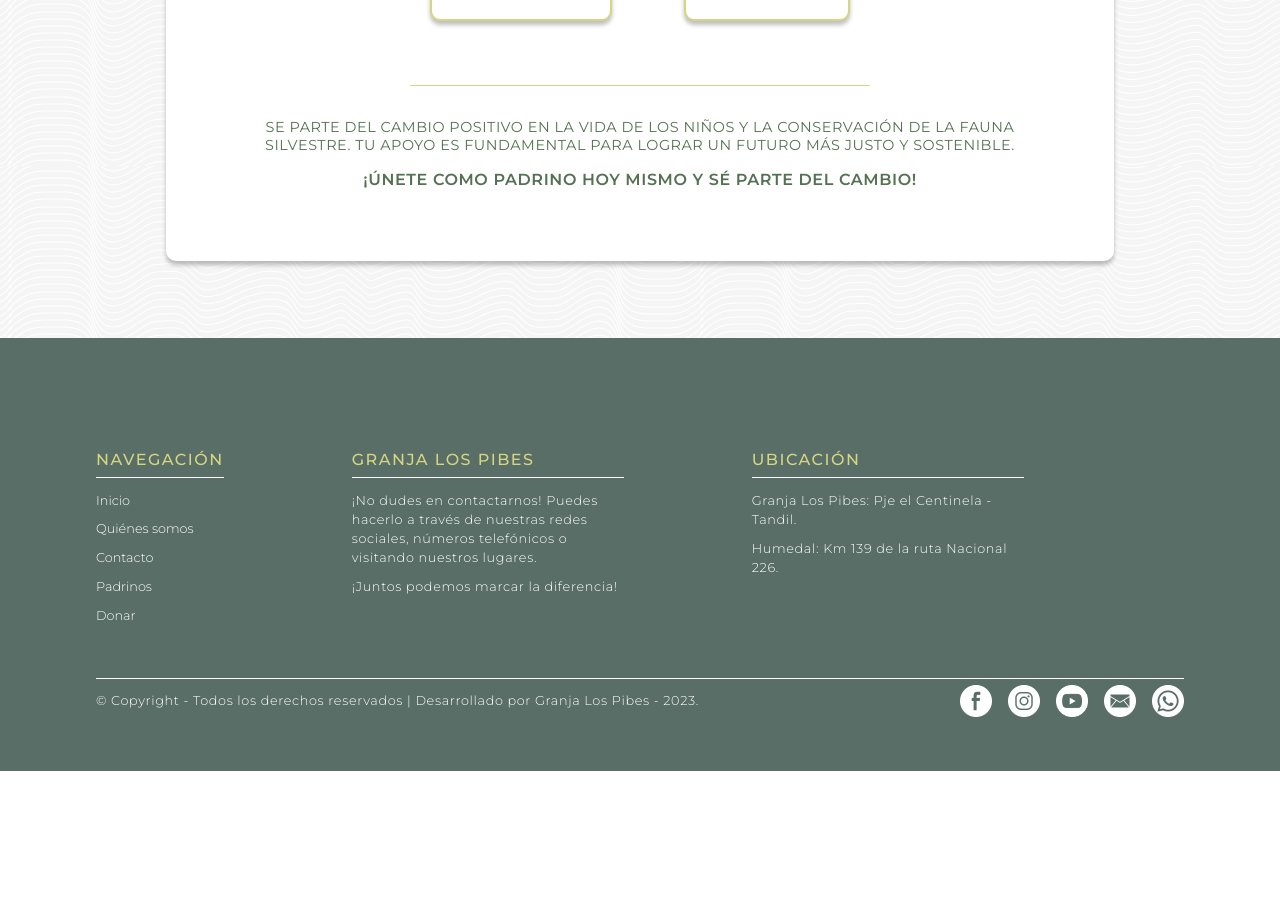
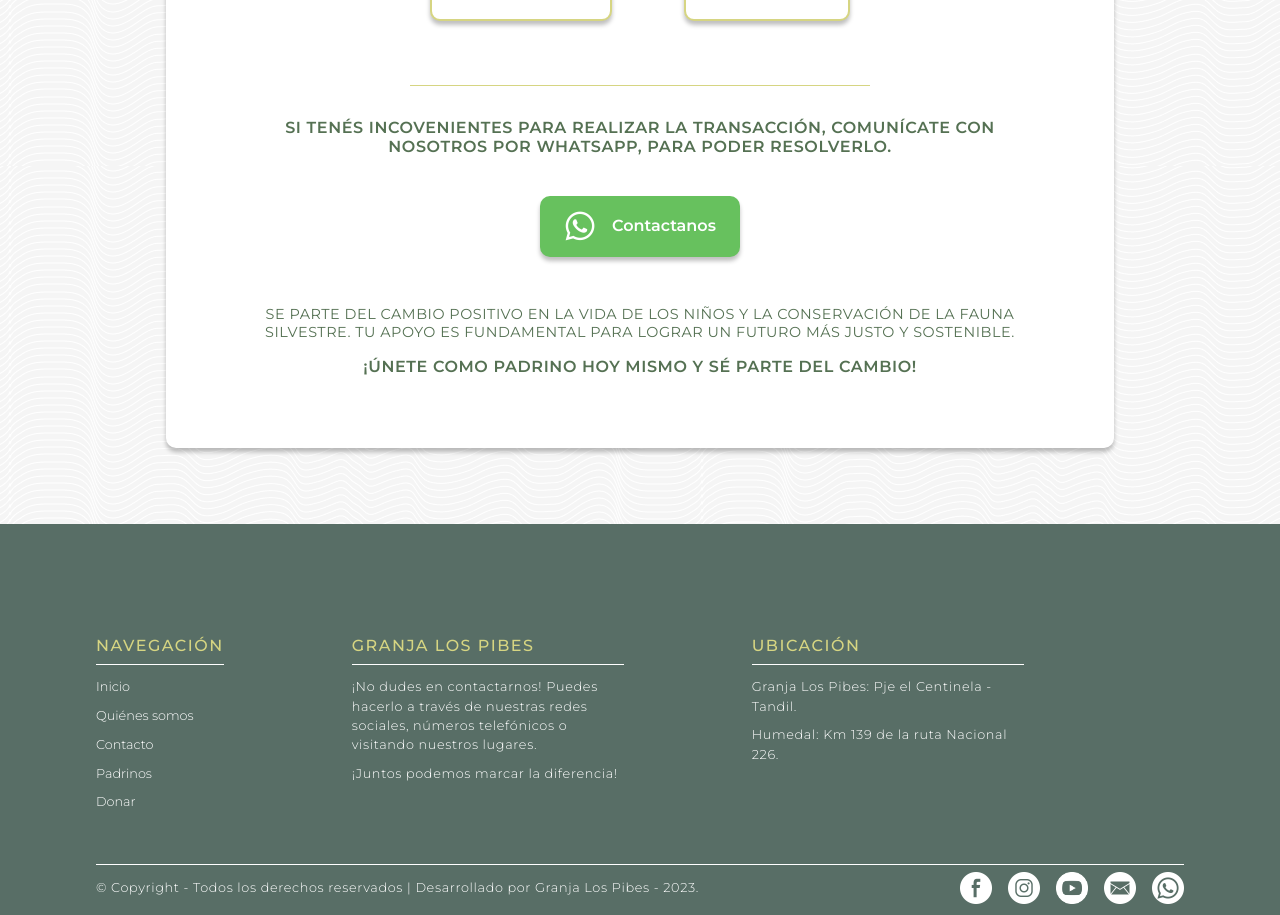
Before and after one commit to Mateocorsi33/webgranjalospibes, a React (Create React App) app: page /donar in a window 1280 px wide. Shown: the part 930-1845 px from the top of the page. Before the commit the page ends 1701 px from the top, so only its background shows below. Built offline with nearby package versions, Linux system fonts and the light colour scheme.

Commit message:
boton de wa en donar

```diff
--- a/src/Components/Donar/index.jsx
+++ b/src/Components/Donar/index.jsx
@@ -5,6 +5,7 @@ import fotoform from "../../assest/fotoform.png";
 import fondo from "../../assest/fondo.png";
 // import SelectableButtons from "../Donar/botones.jsx";
 import Opciones from './Opciones';
+import whatsapp from "../../assest/waboton.png";
 
 
 const FondoForm = styled.div`
@@ -199,6 +200,58 @@ const Letrachica = styled.h3`
     }
 `
 
+const Recomendaciones = styled.div`
+  display: none;
+
+  @media (max-width: 800px) {
+      display: flex;
+      justify-content: center;
+      text-align: center;
+      flex-direction: column;
+      font-size: .7rem
+    }
+`
+
+const Whatsapp = styled.button`
+  display: flex;
+  align-items: center;
+  gap: 1rem;
+  border: none;
+  padding: .9rem 1.5rem;
+  border-radius: 10px;
+  box-shadow: 0px 4px 4px 0px rgba(0, 0, 0, 0.25);
+  font-family: 'Montserrat', sans-serif;
+  font-size: 1rem;
+  font-weight: 600;
+  color: #fff;
+  background-color: #67C15E;
+  margin: 1rem 0 2rem 0;
+  cursor: pointer;
+
+  &:hover {
+        transition: .3s;
+        opacity: 90%;
+        transform: scale(1.1);
+    }
+
+    @media (max-width: 800px) {
+
+    }
+`
+
+const ImgWA = styled.img`
+  display: flex;
+  width: 2rem;
+  height: 2rem;
+`
+const Link = styled.a`
+  display: flex;
+  text-decoration: none;
+  &:hover {
+        text-decoration: none;
+    }
+`
+
 
 function Donar() {
 
@@ -217,6 +270,8 @@ function Donar() {
               <Letrachica>Montos expresados en Pesos Argentinos (ARS $)</Letrachica>
             </DivCuanto>
             <Opciones/>
+            <Parrafo1>SI TENÉS INCOVENIENTES PARA REALIZAR LA TRANSACCIÓN, COMUNÍCATE CON NOSOTROS POR WHATSAPP, PARA PODER RESOLVERLO.</Parrafo1>
+            <Link href="https://wa.me/message/MGKRGV2LBP5CK1"><Whatsapp><ImgWA src={whatsapp}/>Contactanos</Whatsapp></Link>
             <Parrafo>SE PARTE DEL CAMBIO POSITIVO EN LA VIDA DE LOS NIÑOS Y LA CONSERVACIÓN DE LA FAUNA SILVESTRE. TU APOYO ES FUNDAMENTAL PARA LOGRAR UN FUTURO MÁS JUSTO Y SOSTENIBLE.</Parrafo>
             <Parrafo1>¡ÚNETE COMO PADRINO HOY MISMO Y SÉ PARTE DEL CAMBIO!</Parrafo1>
         </TamañoCuerpo>
```
Also changed, not shown: src/assest/waboton.png (added).
